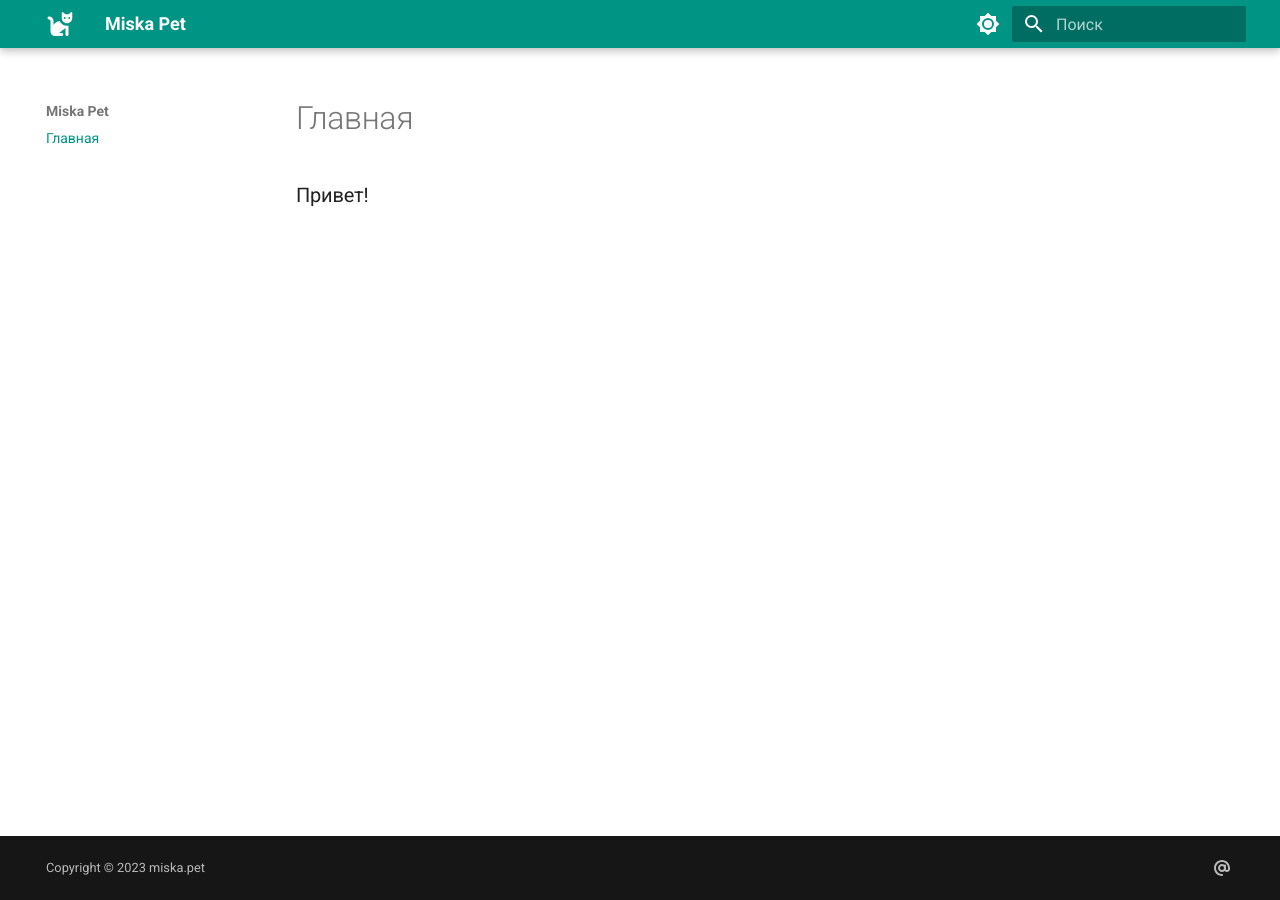
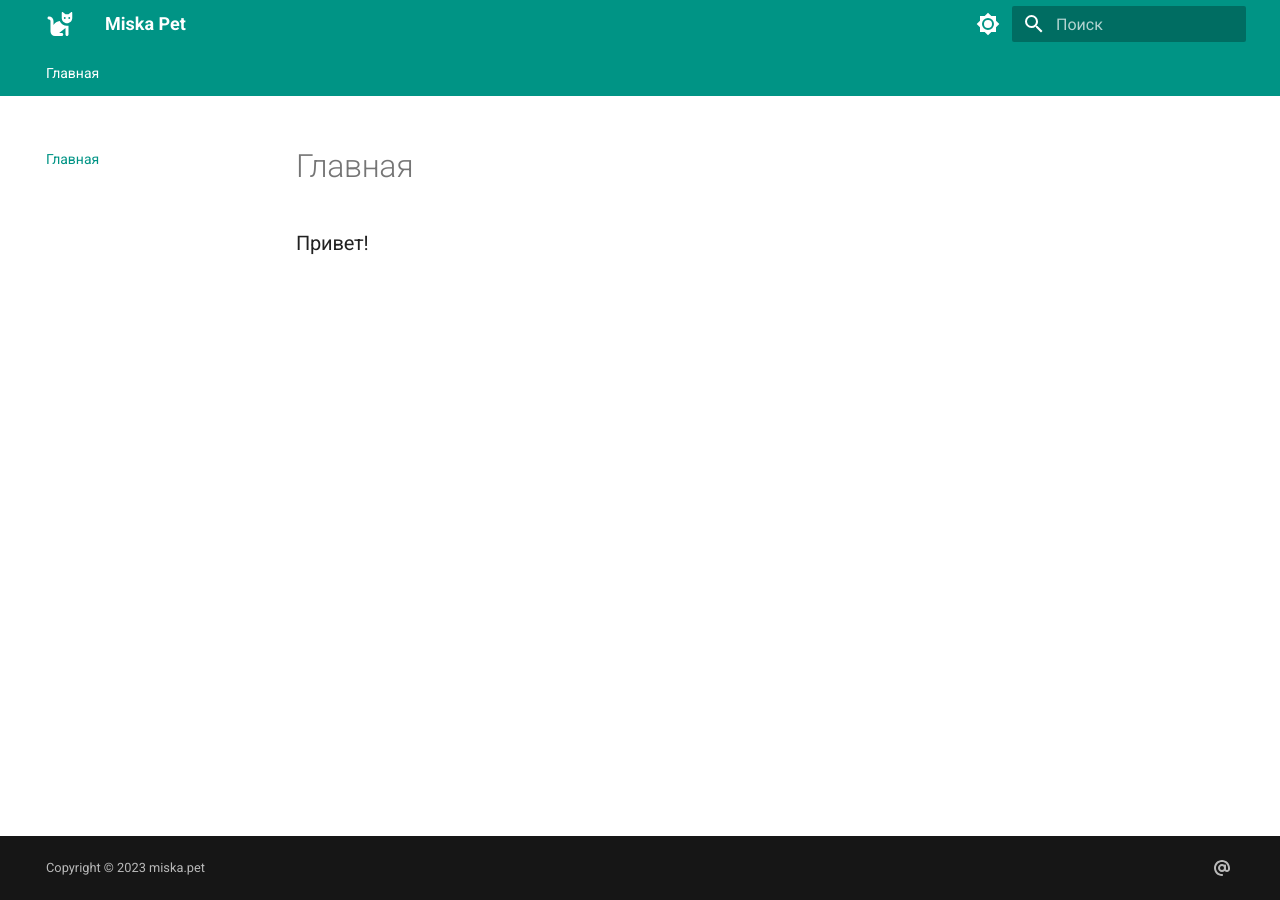
Before and after one commit to mainsloth/miska, an MkDocs documentation site: the page built from docs/index.md, in a window 1280 px wide. Built offline with MkDocs 1.6.1 and Material for MkDocs 9.7.7, drawn with Linux system fonts in a browser that asks for light colours.

Commit message:
Update mkdocs.yml

```diff
--- a/mkdocs.yml
+++ b/mkdocs.yml
@@ -8,6 +8,10 @@ theme:
     - navigation.instant
     - content.code.annotate
     - content.tabs.link
+    - navigation.tabs
+    - navigation.sections
+    - navigation.path
+    - toc.follow
   palette:
     # Palette toggle for light mode
     - scheme: default
@@ -45,13 +49,10 @@ markdown_extensions:
       emoji_index: !!python/name:materialx.emoji.twemoji
       emoji_generator: !!python/name:materialx.emoji.to_svg
   - toc:
-      toc_depth: 0
+      toc_depth: 1
 
 nav:
   - Главная: index.md
-
-hide:
-  - toc
 
 extra_css:
   - stylesheets/extra.css
```
